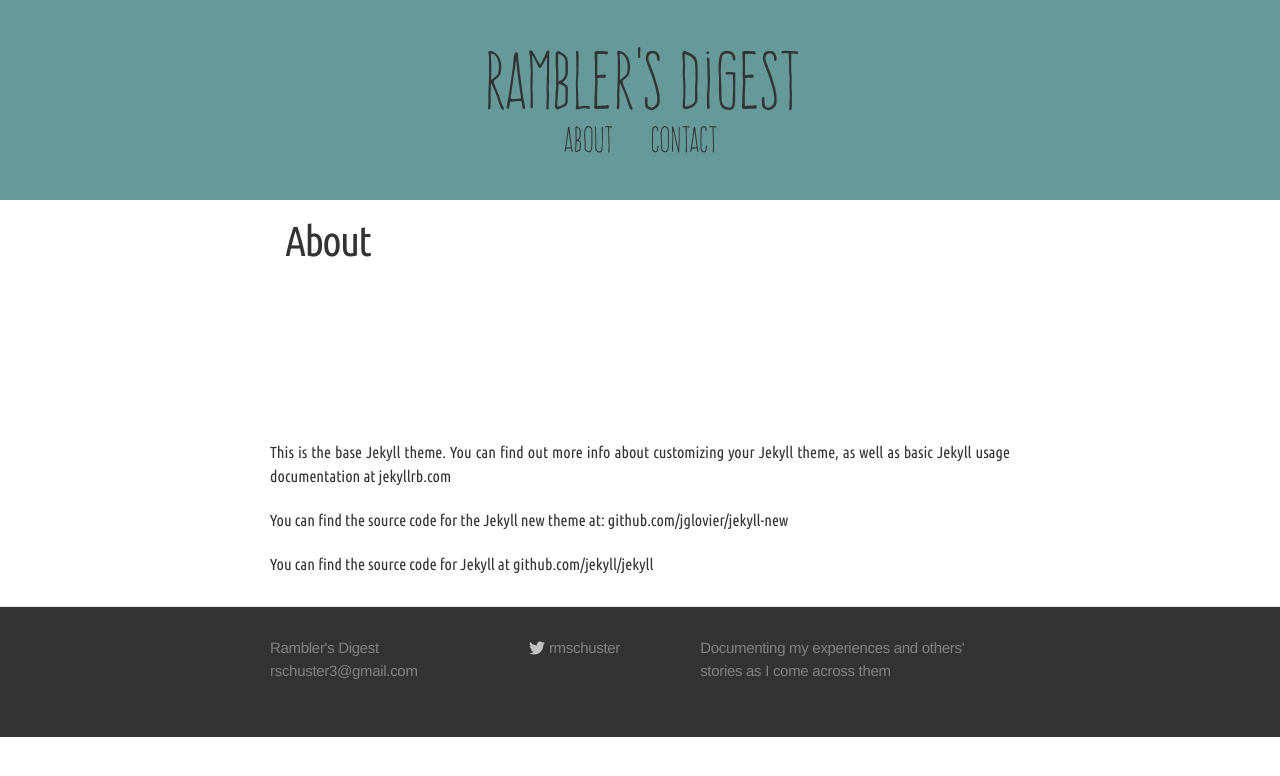
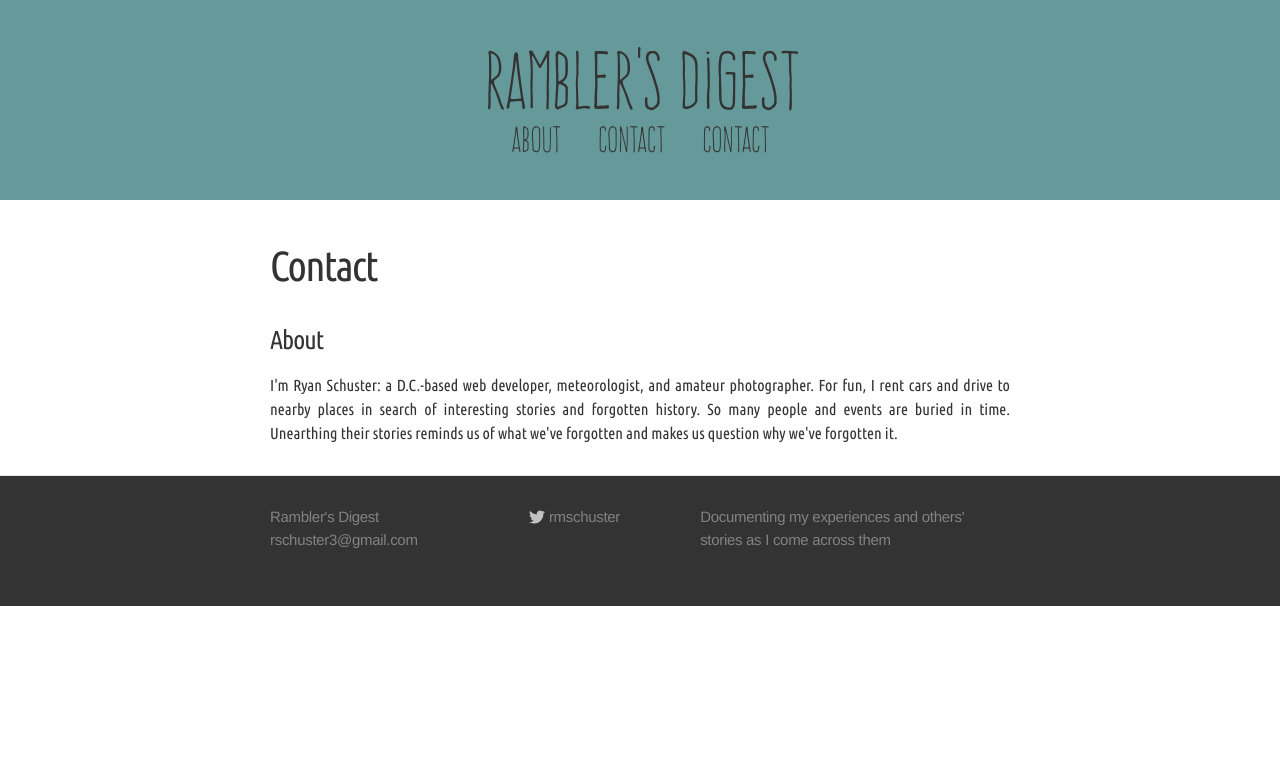
Before and after one commit to rschuster3/keep_trackin, a Jekyll site: the page built from about/index.html, in a window 1280 px wide. Shown: the top 776 px of the page. Built offline with Jekyll 4.4.1, drawn with Linux system fonts in a browser that asks for light colours; nearby versions of some CDN libraries.

Commit message:
fixing auxilliary pages

```diff
--- a/_layouts/page.html
+++ b/_layouts/page.html
@@ -3,9 +3,9 @@ layout: default
 ---
 <div class="post">
 
-  <header class="post-header">
+  <span class="post-header">
     <h1>{{ page.title }}</h1>
-  </header>
+  </span>
 
   <article class="post-content">
   {{ content }}
--- /dev/null
+++ b/about/index.html
@@ -0,0 +1,11 @@
+---
+layout: page
+title: Contact
+---
+  <h3>About</h3>
+
+  <article class="post-content">
+  <p>I'm Ryan Schuster: a D.C.-based web developer, meteorologist, and amateur photographer. For fun, I rent cars and drive to nearby places in search
+     of interesting stories and forgotten history. So many people and events are buried in time. Unearthing their stories reminds us of what we've
+	 forgotten and makes us question why we've forgotten it.</p>
+  </article>
```
